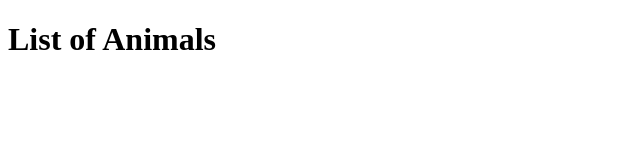
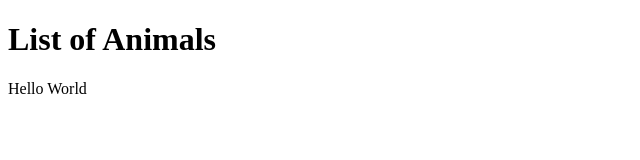
Before and after one commit to ArsenioBenitez/arrays, a plain HTML site: page animals.html in a window 1280 px wide. Shown: the whole page, without its empty margins (0-640 px from the left). Drawn offline with Linux system fonts and the light colour scheme.

Commit message:
trying again

```diff
--- a/animals.html
+++ b/animals.html
@@ -6,7 +6,7 @@
   </head>
   <body>
     <h1>List of Animals</h1>
-    <p1 id ="txt"></p1>
+    <p1 id ="txt">Hello World</p1>
     <script src="script.js" >
     </script>
 
```
